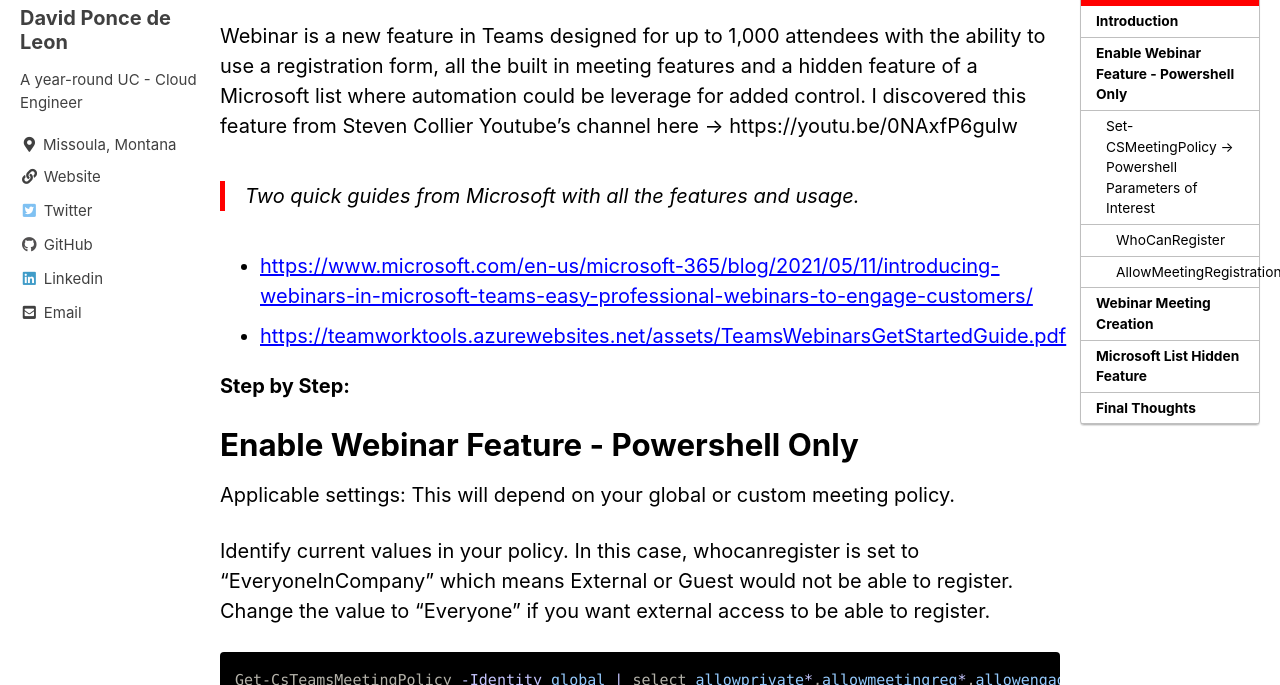
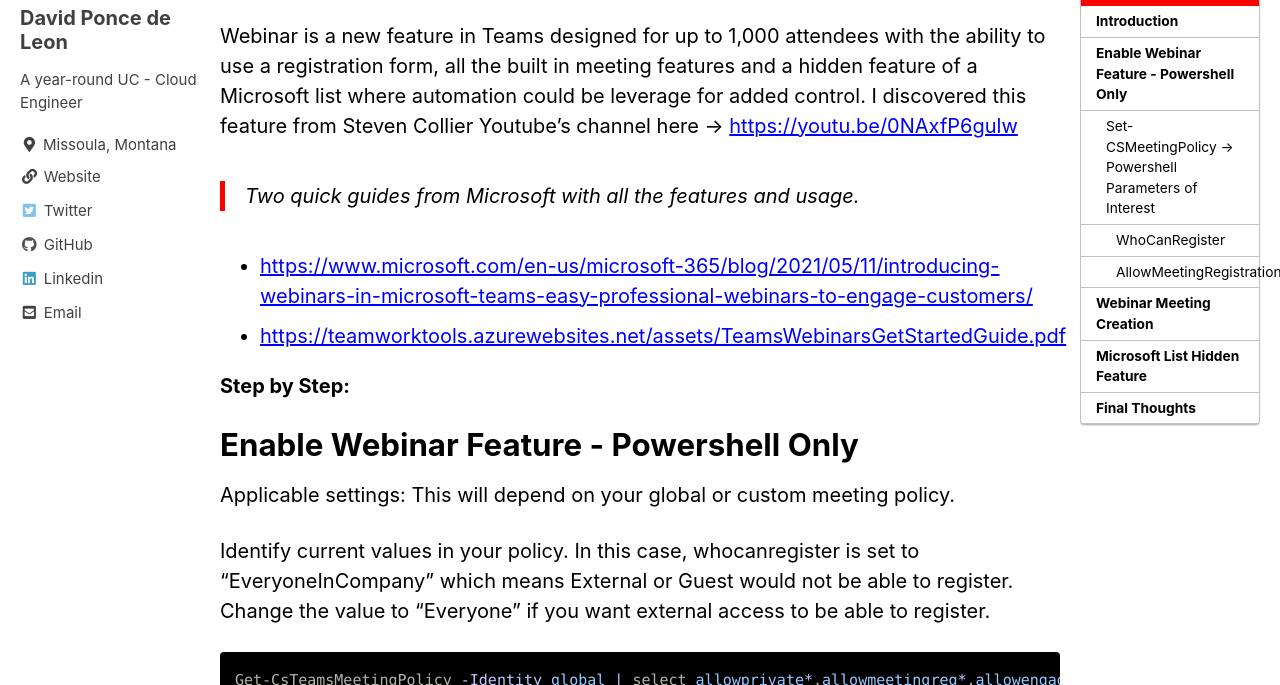
Before and after one commit to Pdleon/pdleon.github.io, a Jekyll site: the page built from _posts/2021-06-08-Teams Webinar.md, in a window 1280 px wide and 900 px high, cut to the strip 215-900 px from the top of the window. Built offline with Jekyll 4.4.1, drawn with Linux system fonts in a browser that asks for light colours; cached includes are drawn as plain includes; comment, search, counter and statistics services are not loaded.

```diff
--- a/_posts/2021-06-08-Teams Webinar.md
+++ b/_posts/2021-06-08-Teams Webinar.md
@@ -7,7 +7,7 @@ excerpt: "Teams Webinar"
 
 # Introduction
 
-Webinar is a new feature in Teams designed for up to 1,000 attendees with the ability to use a registration form, all the built in meeting features and a hidden feature of a Microsoft list where automation could be leverage for added control. I discovered this feature from Steven Collier Youtube's channel here -> https://youtu.be/0NAxfP6gulw
+Webinar is a new feature in Teams designed for up to 1,000 attendees with the ability to use a registration form, all the built in meeting features and a hidden feature of a Microsoft list where automation could be leverage for added control. I discovered this feature from Steven Collier Youtube's channel here -> <https://youtu.be/0NAxfP6gulw>
 
 > Two quick guides from Microsoft with all the features and usage.
 
```
